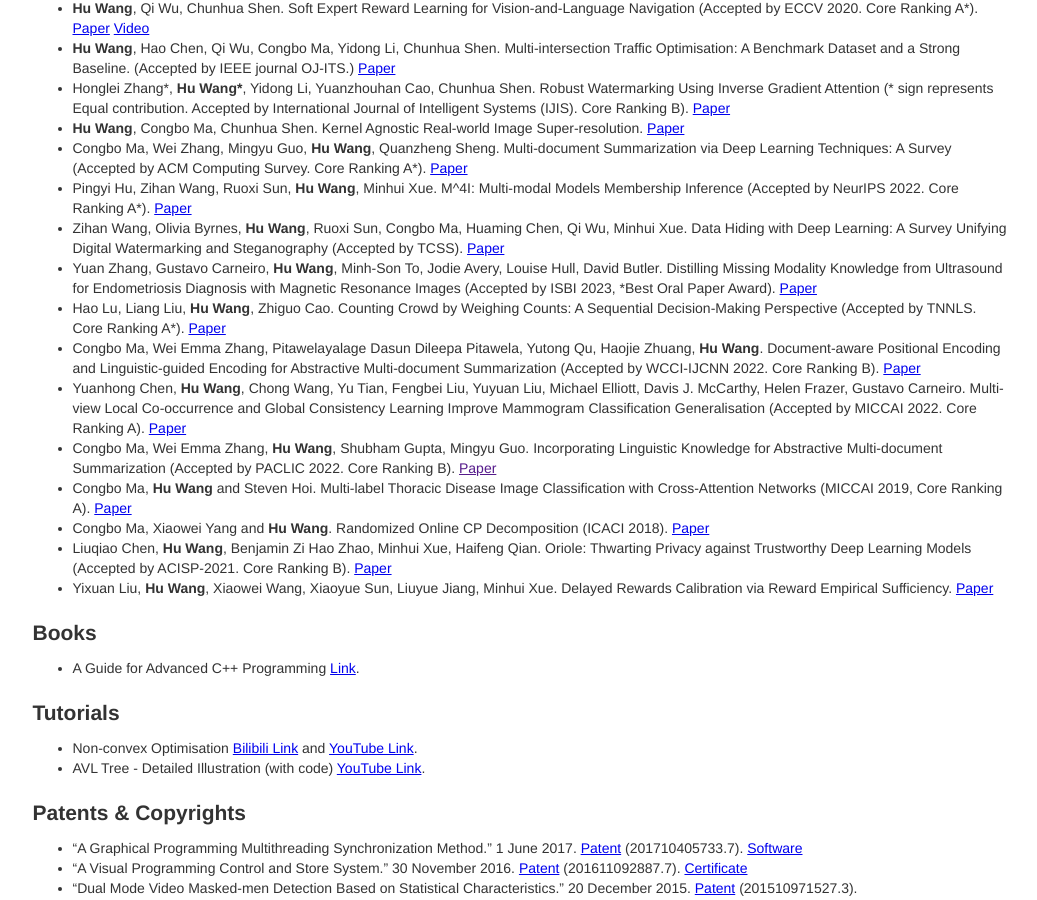
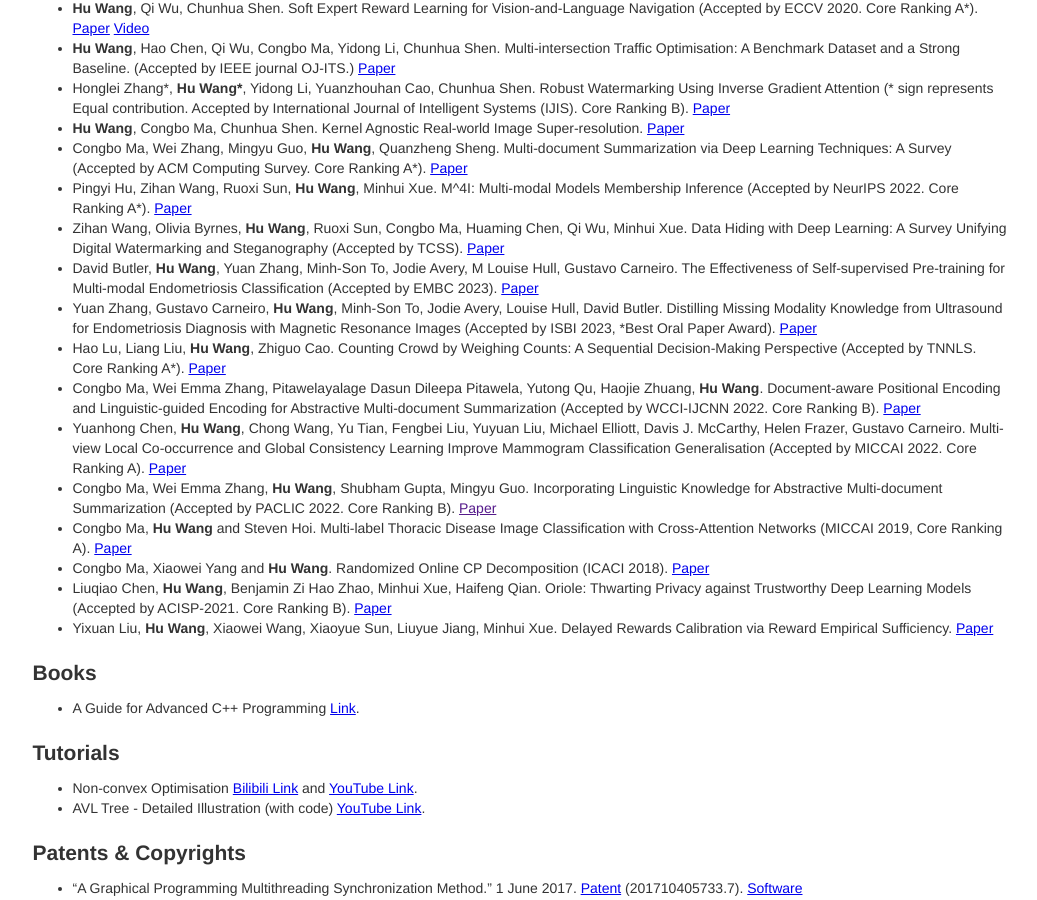
Before and after one commit to billhhh/whblog-omega, a Jekyll site: the page res/index.html, which Jekyll copies as it is, in a window 1280 px wide and 900 px high, scrolled down 512 px. Shown: the whole window, without its empty margins (120-1157 px from the left). Built offline with Jekyll 4.4.1, drawn with Linux system fonts in a browser that asks for light colours.

Commit message:
Update index.html

```diff
--- a/res/index.html
+++ b/res/index.html
@@ -70,6 +70,9 @@
           </li>
 	  <li>
             Zihan Wang, Olivia Byrnes, <strong>Hu Wang</strong>, Ruoxi Sun, Congbo Ma, Huaming Chen, Qi Wu, Minhui Xue. Data Hiding with Deep Learning: A Survey Unifying Digital Watermarking and Steganography (Accepted by TCSS). <a href = "https://arxiv.org/abs/2107.09287">Paper</a>
+          </li>
+	  <li>
+            David Butler, <strong>Hu Wang</strong>, Yuan Zhang, Minh-Son To, Jodie Avery, M Louise Hull, Gustavo Carneiro. The Effectiveness of Self-supervised Pre-training for Multi-modal Endometriosis Classification (Accepted by EMBC 2023). <a href = "https://huwang01.github.io/papers/tobe.jpg">Paper</a>
           </li>
 	  <li>
             Yuan Zhang, Gustavo Carneiro, <strong>Hu Wang</strong>, Minh-Son To, Jodie Avery, Louise Hull, David Butler. Distilling Missing Modality Knowledge from Ultrasound for Endometriosis Diagnosis with Magnetic Resonance Images (Accepted by ISBI 2023, *Best Oral Paper Award). <a href = "https://huwang01.github.io/papers/tobe.jpg">Paper</a>
```
